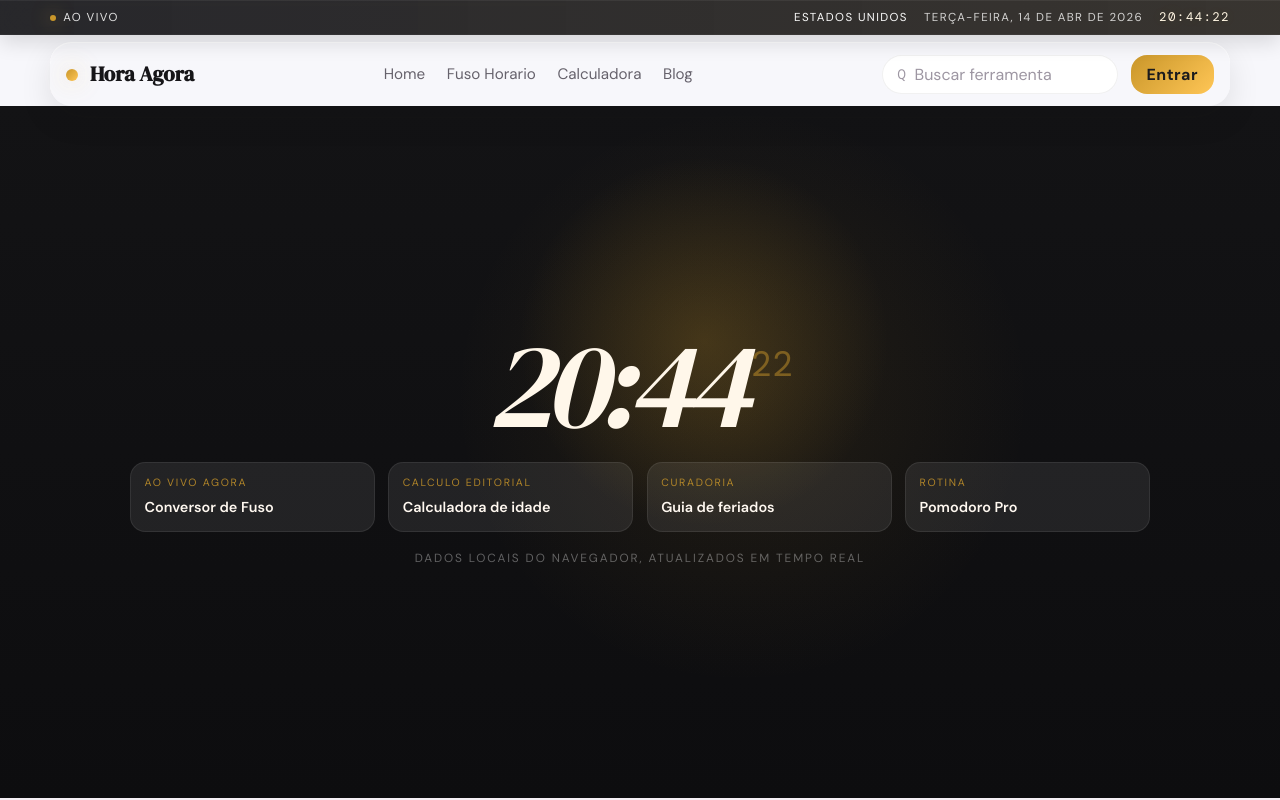
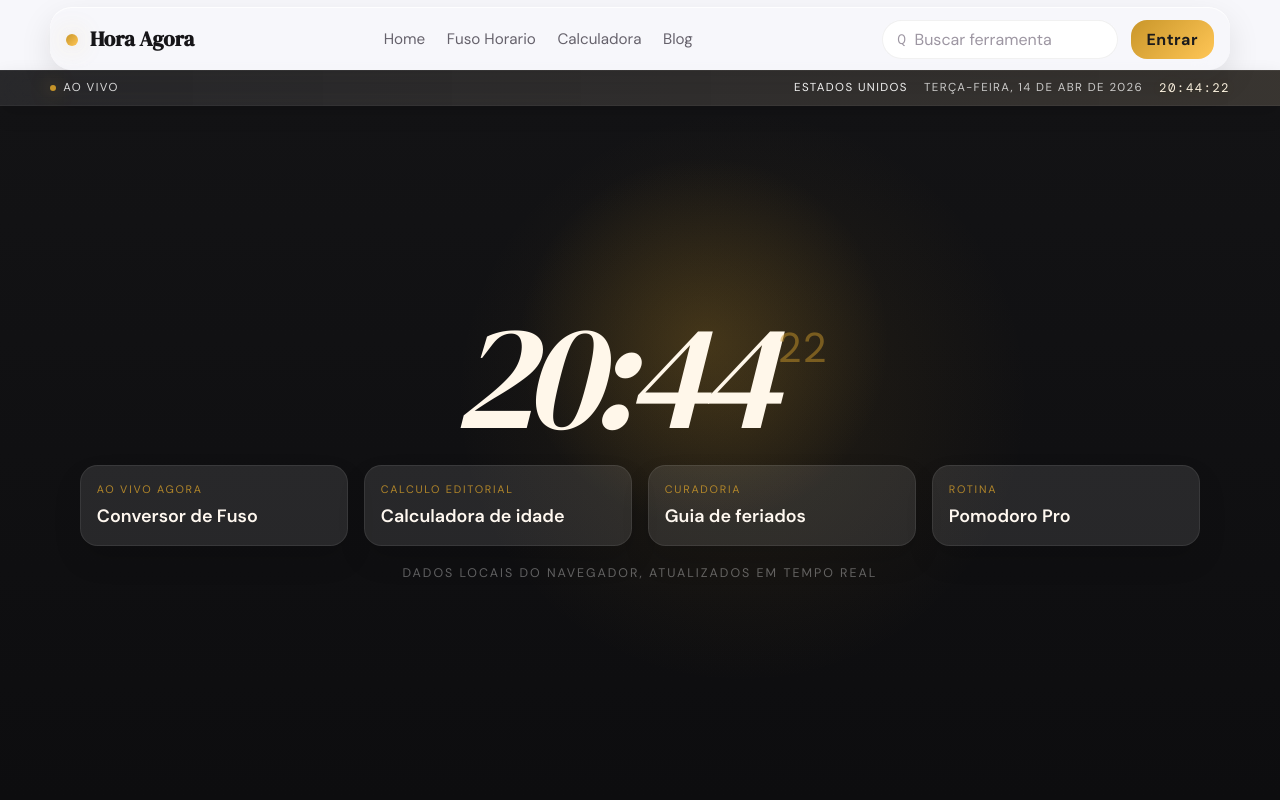
Before and after one commit to italophcarvalho/hora-agora, a Next.js app: page / in a window 1280 px wide. Shown: the top 800 px of the page. Built offline with nearby package versions, Linux system fonts and the light colour scheme; no server answers.

Commit message:
Add files via upload

```diff
--- a/src/app/globals.css
+++ b/src/app/globals.css
@@ -70,7 +70,7 @@ input {
 
 .header-panel-shell {
   position: sticky;
-  top: 2.35rem;
+  top: 0;
   z-index: 59;
   padding-top: 0.45rem;
   transition:
@@ -211,8 +211,8 @@ input {
 
 .precision-strip {
   position: sticky;
-  top: 0;
-  z-index: 60;
+  top: 4.1rem;
+  z-index: 58;
   background:
     linear-gradient(90deg, rgba(15, 15, 18, 0.72), rgba(28, 22, 13, 0.62)),
     rgba(13, 13, 15, 0.62);
@@ -222,6 +222,11 @@ input {
     inset 0 1px 0 rgba(255, 255, 255, 0.06),
     inset 0 -1px 0 rgba(255, 255, 255, 0.04),
     0 8px 20px rgba(0, 0, 0, 0.12);
+  transition: top 220ms ease;
+}
+
+.site-header.is-header-hidden .precision-strip {
+  top: 0;
 }
 
 .precision-row {
@@ -306,8 +311,8 @@ input {
 }
 
 .editorial-hero {
-  min-height: calc(100svh - 108px);
-  padding: 0.75rem 0 1.25rem;
+  min-height: calc(100svh - 106px);
+  padding: 0.35rem 0 1rem;
   background:
     radial-gradient(circle at 55% 34%, rgba(201, 150, 42, 0.22), transparent 22%),
     radial-gradient(circle at 58% 42%, rgba(201, 150, 42, 0.1), transparent 34%),
@@ -393,10 +398,11 @@ input {
   display: grid;
   justify-items: center;
   text-align: center;
-  gap: 1rem;
-  width: min(100%, 1080px);
+  align-content: center;
+  gap: 1.1rem;
+  width: min(100%, 1160px);
   margin: 0 auto;
-  padding: 1rem 0 0.75rem;
+  padding: 0.5rem 0 0.6rem;
 }
 
 .clock-hero {
@@ -409,34 +415,36 @@ input {
 .clock-major {
   font-family: var(--font-serif), Georgia, serif;
   font-style: italic;
-  font-size: clamp(4.6rem, 11vw, 7.6rem);
+  font-size: clamp(5.6rem, 13vw, 9.4rem);
   line-height: 0.88;
   letter-spacing: -0.06em;
 }
 
 .clock-minor {
-  padding-top: 1rem;
+  padding-top: 1.2rem;
   font-family: var(--font-mono), monospace;
-  font-size: clamp(1.2rem, 3vw, 2.2rem);
+  font-size: clamp(1.4rem, 3.5vw, 2.6rem);
   line-height: 1;
   color: rgba(201, 150, 42, 0.88);
   opacity: 0.56;
 }
 
 .hero-pill-grid {
-  width: min(100%, 1020px);
+  width: min(100%, 1120px);
   display: grid;
   grid-template-columns: repeat(4, minmax(0, 1fr));
-  gap: 0.85rem;
-  margin-top: 0.5rem;
+  gap: 1rem;
+  margin-top: 0.4rem;
 }
 
 .hero-pill {
-  min-height: 3.7rem;
-  padding: 0.8rem 0.9rem;
-  border-radius: 0.95rem;
-  background: rgba(255, 255, 255, 0.08);
-  box-shadow: inset 0 0 0 1px rgba(255, 255, 255, 0.08);
+  min-height: 5rem;
+  padding: 1rem 1.05rem;
+  border-radius: 1.1rem;
+  background: rgba(255, 255, 255, 0.1);
+  box-shadow:
+    inset 0 0 0 1px rgba(255, 255, 255, 0.08),
+    0 14px 28px rgba(0, 0, 0, 0.12);
   text-align: left;
   transition: transform 180ms ease, background-color 180ms ease;
 }
@@ -449,21 +457,21 @@ input {
 
 .hero-pill-meta {
   display: block;
-  margin-bottom: 0.25rem;
-  font-size: 0.66rem;
+  margin-bottom: 0.35rem;
+  font-size: 0.68rem;
   letter-spacing: 0.16em;
   text-transform: uppercase;
   color: rgba(201, 150, 42, 0.84);
 }
 
 .hero-pill strong {
-  font-size: 0.9rem;
+  font-size: 1.12rem;
   font-weight: 600;
   color: #fff8f0;
 }
 
 .hero-stage-note {
-  font-size: 0.74rem;
+  font-size: 0.78rem;
   letter-spacing: 0.16em;
   text-transform: uppercase;
   color: rgba(255, 255, 255, 0.34);
@@ -977,10 +985,6 @@ input {
 }
 
 @media (max-width: 900px) {
-  .header-panel-shell {
-    top: 2.55rem;
-  }
-
   .brand-row {
     grid-template-columns: 1fr;
     justify-items: start;
@@ -1013,6 +1017,14 @@ input {
 
   .hero-stage {
     padding: 2rem 0 0.75rem;
+  }
+
+  .precision-strip {
+    top: 5.55rem;
+  }
+
+  .site-header.is-header-hidden .precision-strip {
+    top: 0;
   }
 }
 
--- a/src/components/layout/Header.tsx
+++ b/src/components/layout/Header.tsx
@@ -62,20 +62,6 @@ export function Header() {
 
   return (
     <header className={headerClassName}>
-      <div className="precision-strip">
-        <div className="shell-width precision-row">
-          <div className="precision-label-group">
-            <span className="precision-live-dot" aria-hidden="true" />
-            <span className="precision-label">AO VIVO</span>
-          </div>
-          <div className="precision-meta">
-            <BrowserCountry />
-            <BrowserDate />
-            <GlobalClock variant="inline" />
-          </div>
-        </div>
-      </div>
-
       <div className="header-panel-shell">
         <div className="shell-width header-panel">
           <div className="brand-row">
@@ -110,6 +96,20 @@ export function Header() {
           </div>
         </div>
       </div>
+
+      <div className="precision-strip">
+        <div className="shell-width precision-row">
+          <div className="precision-label-group">
+            <span className="precision-live-dot" aria-hidden="true" />
+            <span className="precision-label">AO VIVO</span>
+          </div>
+          <div className="precision-meta">
+            <BrowserCountry />
+            <BrowserDate />
+            <GlobalClock variant="inline" />
+          </div>
+        </div>
+      </div>
     </header>
   );
 }
```
